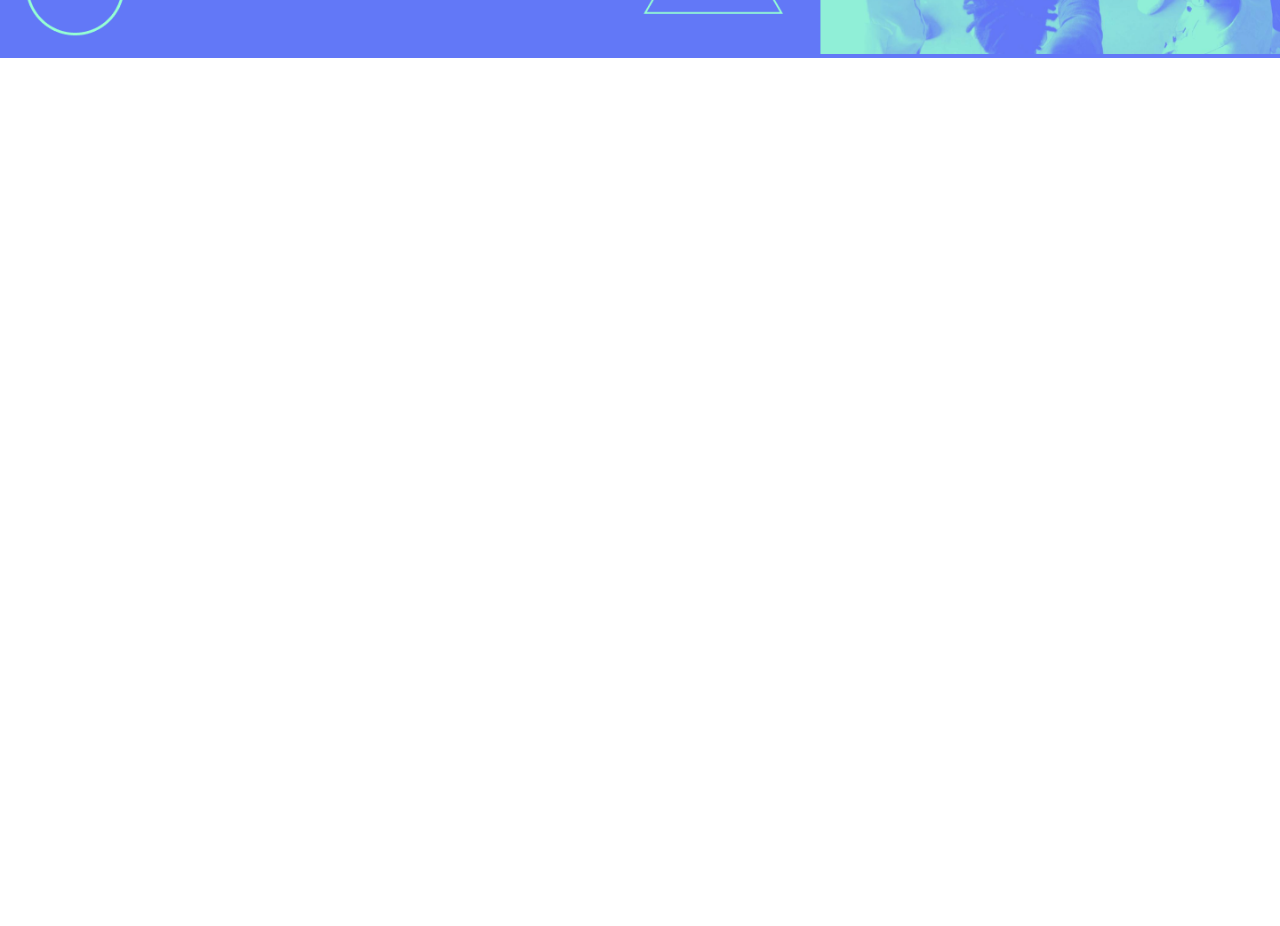
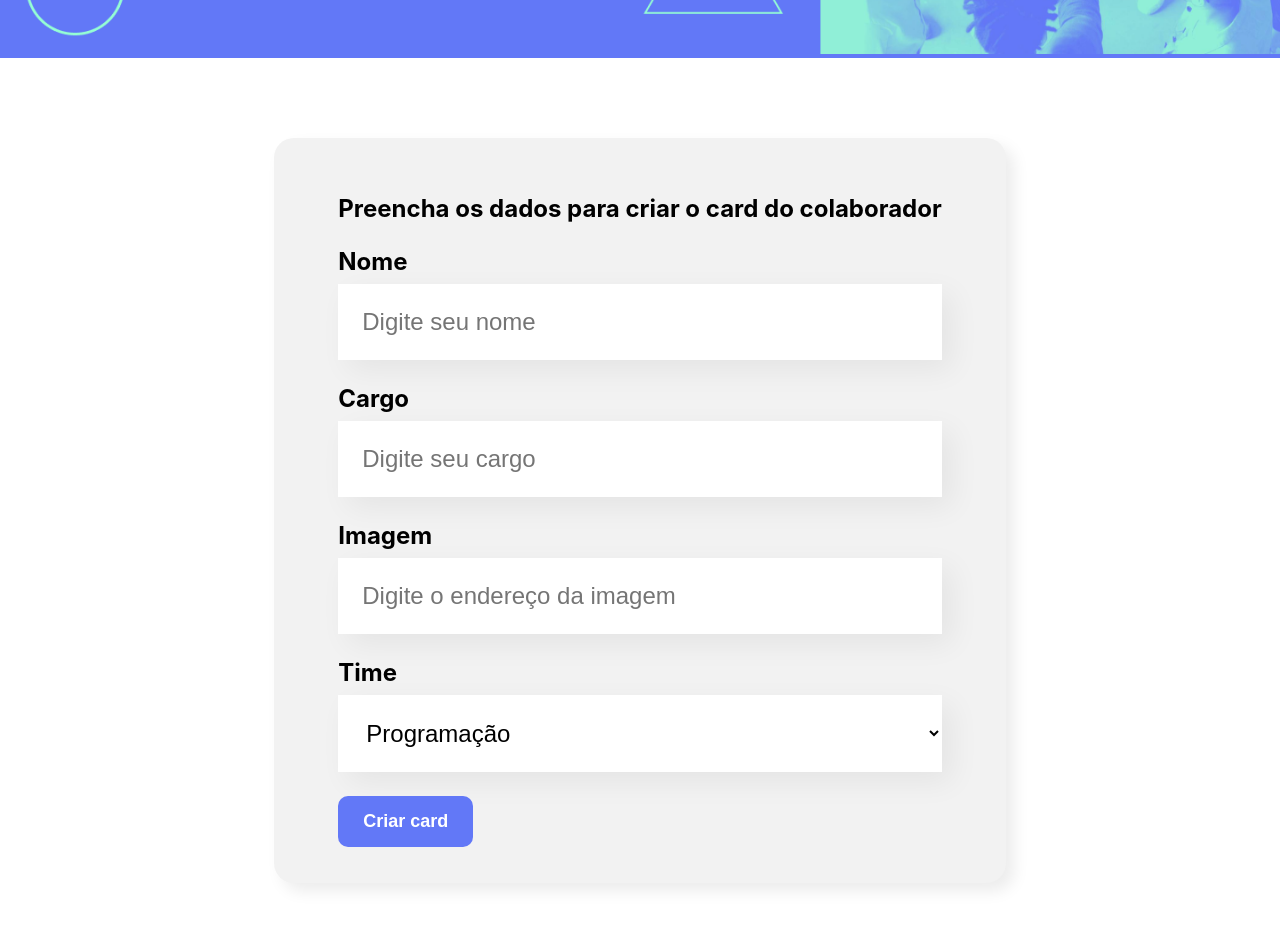
Before and after one commit to Mariano-SI/Organograma-ReactJS, a React (Create React App) app: page / in a window 1280 px wide. Shown: the part 440-1366 px from the top of the page. Before the commit the page ends 800 px from the top, so only its background shows below. Built offline with nearby package versions, Linux system fonts and the light colour scheme.

Commit message:
formulario funcional

```diff
--- a/src/App.js
+++ b/src/App.js
@@ -1,10 +1,14 @@
+import { useState } from 'react';
 import Banner from './components/Banner/Banner';
+import Form from './components/Form/Form';
+import TextInput from './components/TextInput/TextInput';
 
 function App() {
+  const [employees, setEmployees] = useState([])
   return (
     <div className="App">
       <Banner/>
-
+      <Form employees={employees} setEmployees={setEmployees}/>
     </div>
   );
 }
--- /dev/null
+++ b/src/components/Button/Button.css
@@ -0,0 +1,14 @@
+.button{
+    background-color: #6278f7;
+    color: #fff;
+    border-radius: 10px;
+    padding: 15px 25px;
+    font-weight: 700;
+    font-size: 18px;
+    border: none;
+    cursor: pointer;
+    transition: .3s;
+}
+.button:hover{
+    color: #95ffd4;
+}
--- /dev/null
+++ b/src/components/Button/Button.js
@@ -0,0 +1,9 @@
+import React from 'react'
+import "./Button.css"
+const Button = (props) => {
+  return (
+    <button className='button'>{props.children}</button>
+  )
+}
+
+export default Button
--- /dev/null
+++ b/src/components/Form/Form.css
@@ -0,0 +1,12 @@
+.formContainer{
+    display: flex;
+    justify-content: center;
+    margin: 80px 0;
+}
+.formContainer form{
+    max-width: 80%;
+    background-color: #f2f2f2;
+    border-radius: 20px;
+    padding: 36px 64px;
+    box-shadow: 8px 8px 16px rgba(0, 0, 0, 0.08);
+}
--- /dev/null
+++ b/src/components/Form/Form.jsx
@@ -0,0 +1,48 @@
+import React, { useState } from 'react'
+import Button from '../Button/Button'
+import Select from '../Select/Select'
+import TextInput from '../TextInput/TextInput'
+import "./Form.css"
+const Form = (props) => {
+
+  const times= [
+    "Programação",
+    "Front-end",
+    "Data Science",
+    "Devops",
+    "UX e Design",
+    "Mobile",
+    "Inovação e Gestão"
+  ]
+  const [name, setName] = useState('')
+  const [role, setRole] = useState('')
+  const [image, setImage] = useState('')
+  const [squad, setSquad] = useState('')
+
+
+
+  function onSave(e){
+      e.preventDefault()
+      props.setEmployees([...props.employees, {name,role,image,squad}])
+      setName('')
+      setRole('')
+      setImage('')
+      setSquad('')
+      console.log(props.employees)
+  }
+  return (
+    <section className='formContainer'>
+      <form onSubmit={onSave}>
+        <h2>Preencha os dados para criar o card do colaborador</h2>
+        <TextInput  label="Nome" placeholder="Digite seu nome"  value={name} setValue={setName} required/>
+        <TextInput  label="Cargo" placeholder="Digite seu cargo" value={role} setValue={setRole} required/>
+        <TextInput   label="Imagem" placeholder="Digite o endereço da imagem" value={image} setValue={setImage}/>
+        <Select label="Time" itens={times} value={squad} setValue={setSquad}/>
+        <Button>Criar card</Button>
+      </form>
+    </section>
+
+  )
+}
+
+export default Form
--- /dev/null
+++ b/src/components/Select/Select.css
@@ -0,0 +1,21 @@
+.listaSuspensa{
+    margin: 24px 0;
+}
+.listaSuspensa label{
+    font-weight: bold;
+    display: block;
+    margin-bottom: 8px;
+    font-size: 24px;
+}
+.listaSuspensa select{
+    background-color: #fff;
+    box-shadow: 10px 10px 30px rgba(0, 0, 0,0.06 );
+    width: 100%;
+    border: none;
+    font-size: 24px;
+    padding:24px ;
+    box-sizing: border-box;
+}
+.listaSuspensa select:hover{
+    cursor: pointer;
+}
--- /dev/null
+++ b/src/components/Select/Select.jsx
@@ -0,0 +1,17 @@
+import React from 'react'
+import "./Select.css"
+
+const Select = (props) => {
+  return (
+    <div className='listaSuspensa'>
+      <label >{props.label}</label>
+      <select onChange={ e =>props.setValue(e.target.value)} value={props.value}>
+        {props.itens.map((item)=>(
+          <option key={item}>{item}</option>
+        ))}
+      </select>
+    </div>
+  )
+}
+
+export default Select
--- /dev/null
+++ b/src/components/TextInput/TextInput.css
@@ -0,0 +1,18 @@
+.campoTexto{
+    margin: 24px 0;
+}
+.campoTexto label{
+    font-weight: bold;
+    display: block;
+    margin-bottom: 8px;
+    font-size: 24px;
+}
+.campoTexto input{
+    background-color: #fff;
+    box-shadow: 10px 10px 30px rgba(0, 0, 0,0.06 );
+    width: 100%;
+    border: none;
+    font-size: 24px;
+    padding:24px ;
+    box-sizing: border-box;
+}
--- /dev/null
+++ b/src/components/TextInput/TextInput.jsx
@@ -0,0 +1,17 @@
+import React from 'react'
+import './TextInput.css'
+
+const TextInput = (props) => {
+  function onDigit(e){
+    props.setValue(e.target.value)
+
+  }
+  return (
+    <div className='campoTexto'>
+      <label>{props.label}</label>
+      <input onChange={onDigit} value={props.value}type="text" placeholder={props.placeholder} required={props.required}/>
+    </div>
+  )
+}
+
+export default TextInput
```
